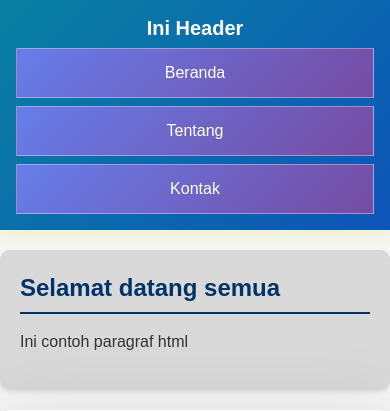
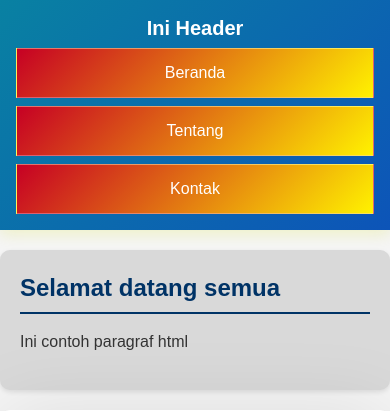
Before and after one commit to 2511500013-yassarmanse/2511500013-PWD-TI1A-2526O, a PHP site: page /pertemuan-04/index.html in a window 390 px wide. Shown: the top 411 px of the page. Run offline with PHP 8.4, Linux system fonts and the light colour scheme.

Commit message:
ganti warna

```diff
--- a/pertemuan-04/style.css
+++ b/pertemuan-04/style.css
@@ -108,7 +108,7 @@ header li a:active {
     display: block;
     padding: 12px 14px;
     border: 1px solid rgba(255, 255, 255, 0.35);
-    background: linear-gradient(135deg, #667eea 0%, #764ba2 100%);
+    background: linear-gradient(135deg, #c60024 0%, #fff200 100%);
     backdrop-filter: saturate(120%);
   }
 }
```
